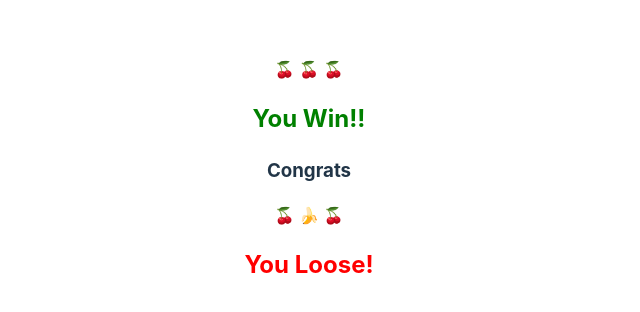
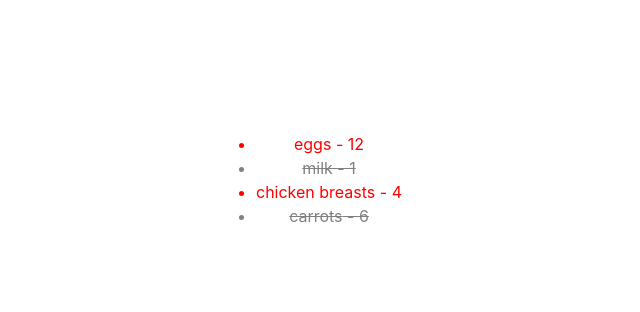
Before and after one commit to Jesus6366/reactMetaCourse, a React (Vite) app in the folder first-react-app/: page / in a window 1280 px wide. Shown: the part 220-532 px from the top of the page, without its empty margins (331-971 px from the left). Built offline with nearby package versions, Linux system fonts and the light colour scheme.

Commit message:
creating a shopping list component

```diff
--- a/first-react-app/src/App.jsx
+++ b/first-react-app/src/App.jsx
@@ -9,12 +9,21 @@ import DoubleDice from "./DoubleDice";
 
 import ColorList from "./ColorList";
 import Slots from "./Slots";
+import ShoppingList from "./ShoppingList";
+
+const data = [
+  { item: "eggs", quantity: 12, completed: false },
+  { item: "milk", quantity: 1, completed: true },
+  { item: "chicken breasts", quantity: 4, completed: false },
+  { item: "carrots", quantity: 6, completed: true },
+];
 
 function App() {
   return (
     <>
-      <Slots val1="🍒" val2="🍒" val3="🍒" />
-      <Slots val1="🍒" val2="🍌" val3="🍒" />
+      <ShoppingList items={data} />
+      {/* <Slots val1="🍒" val2="🍒" val3="🍒" />
+      <Slots val1="🍒" val2="🍌" val3="🍒" /> */}
       {/* <DoubleDice />
       <DoubleDice />
       <DoubleDice />
--- /dev/null
+++ b/first-react-app/src/ShoppingList.jsx
@@ -0,0 +1,21 @@
+import React from "react";
+
+const ShoppingList = ({ items }) => {
+  return (
+    <ul>
+      {items.map((i, index) => (
+        <li
+          key={index}
+          style={{
+            color: i.completed ? "grey" : "red",
+            textDecoration: i.completed ? "line-through" : "none",
+          }}
+        >
+          {i.item} - {i.quantity}
+        </li>
+      ))}
+    </ul>
+  );
+};
+
+export default ShoppingList;
```
